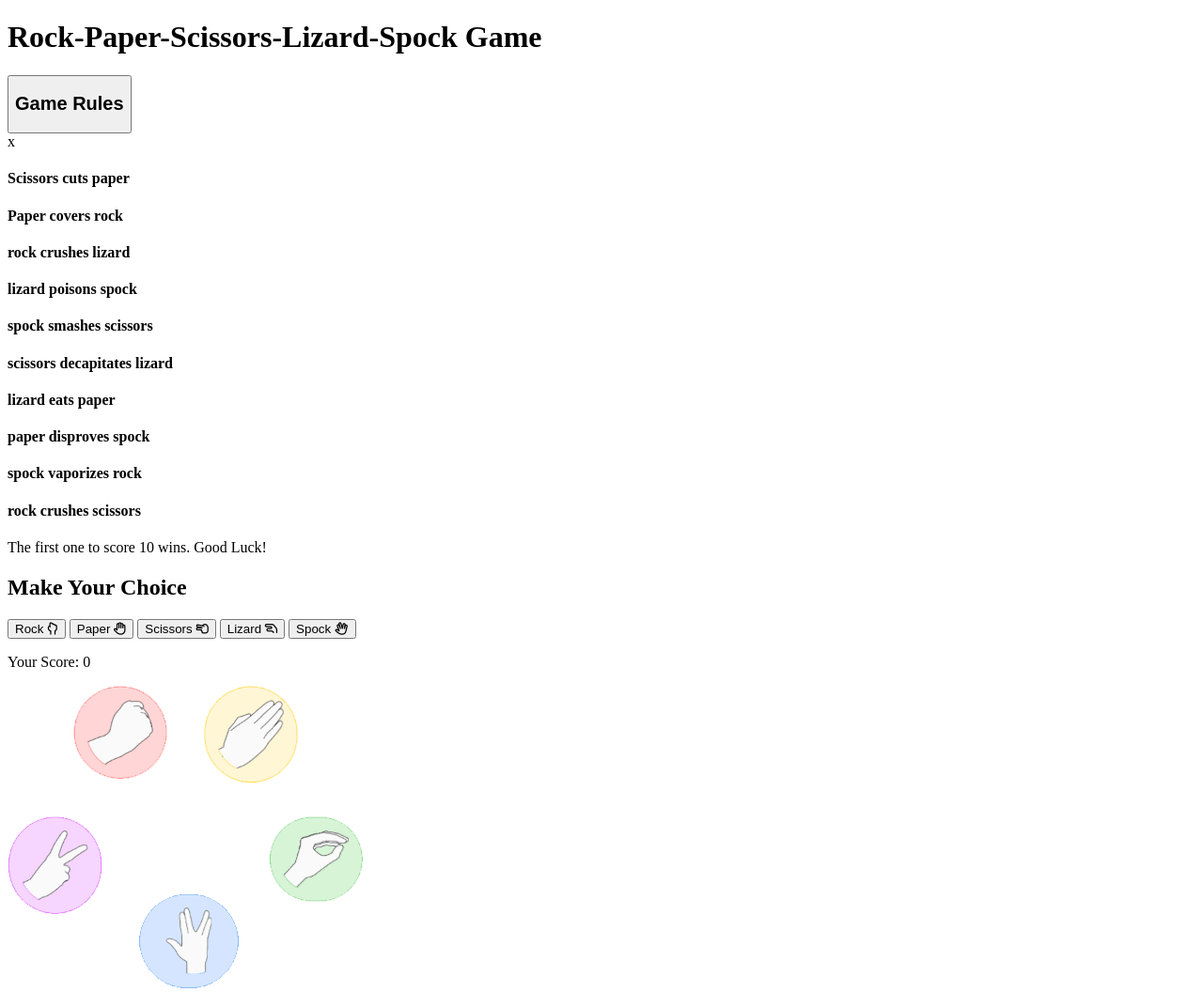
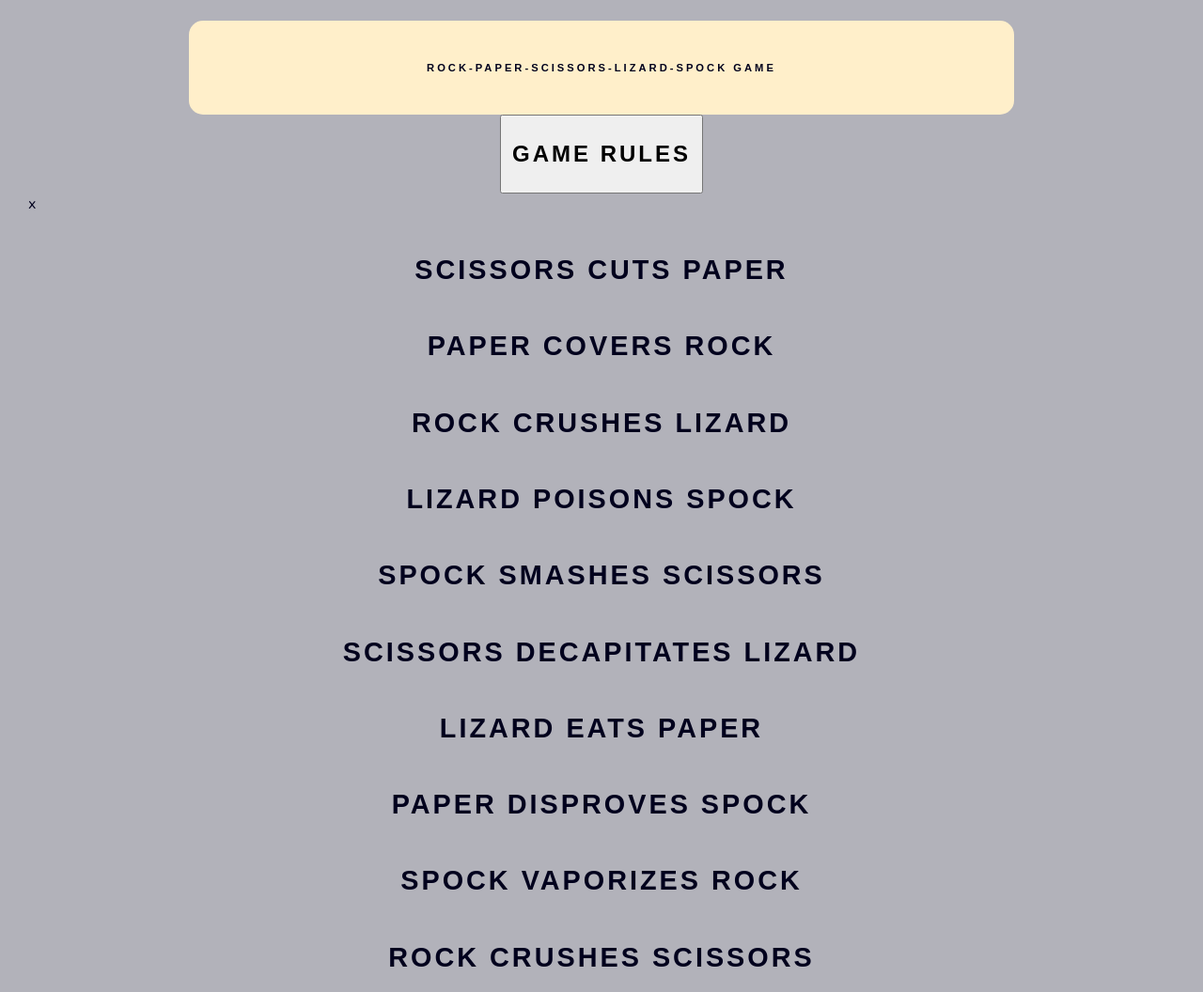
Before and after one commit to leonardo-simeone/Rock-Paper-Scissors-Lizard-Spock-Game, a plain HTML site: page index.html in a window 1280 px wide. Shown: the top 1056 px of the page at 94% size. Drawn offline with nearby package versions, Linux system fonts and the light colour scheme.

Commit message:
Style body and headings of document

```diff
--- a/assets/css/style.css
+++ b/assets/css/style.css
@@ -1 +1,48 @@
 @import url('https://fonts.googleapis.com/css2?family=Nunito:wght@300&family=PT+Sans&display=swap');
+
+body {
+    font-family: Nunito, sans-serif;
+    color: #00001D; /* main color */
+    font-weight: 300;
+    margin: 0 30px;
+    background: rgba(0, 0, 29, 0.3); /* main color in rgba */
+}
+
+h1, h2, h3, h4 {
+    font-family: PT-Sans, sans-serif;
+    text-transform: uppercase;
+    letter-spacing: 3px;
+    text-align: center;
+    font-size: 180%;
+    padding: 5px;
+}
+
+header {
+    text-align: center;
+    width: 90%;
+    margin: 0 auto;
+}
+
+header h1 {
+    font-size: 70%;
+    height: 100px;
+    line-height: 100px;
+    margin-bottom: 0;
+    background: #FFEFCA; /* Twisted Spot Palette */
+    border-radius: 15px;
+    width: 80%;
+    margin: 2% auto 0;
+    padding: 0;
+}
+
+main > h2 {
+    background: #FFEFCA;
+    border-radius: 10px;
+    width: 35%;
+    margin: 1% auto 0;
+    font-size: 1.5rem;
+}
+
+#game-rules {
+    text-align: center;
+}
```
